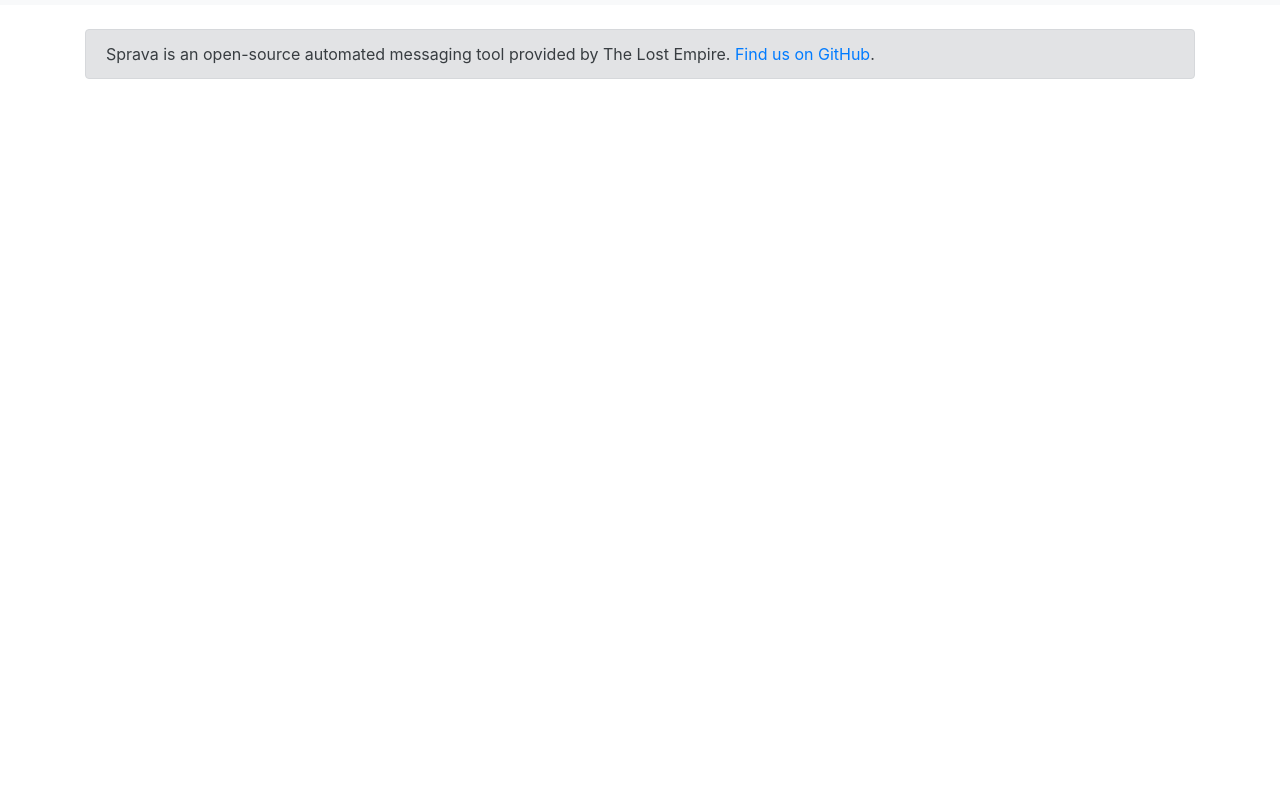
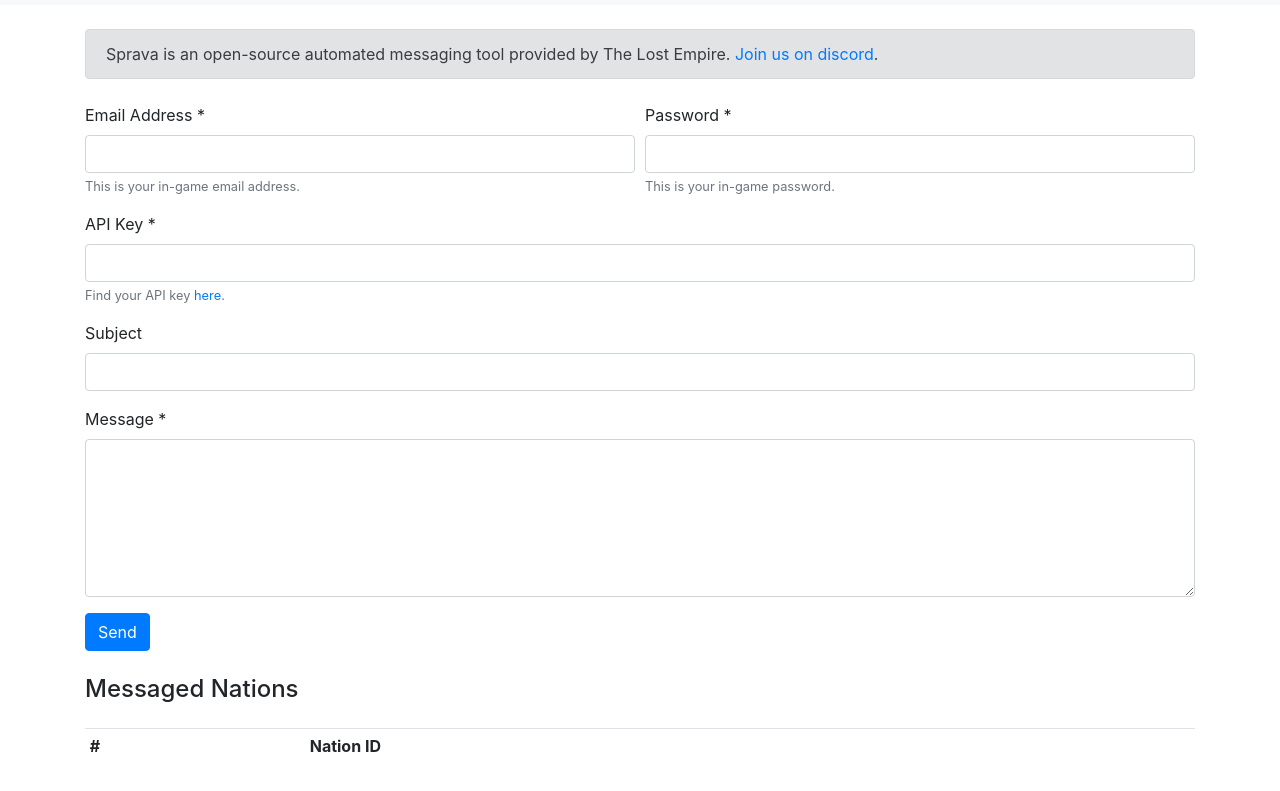
Before and after one commit to ArpitPy/Sprava, a plain HTML site: page index.html in a window 1280 px wide. Shown: the part 51-842 px from the top of the page. Before the commit the page ends 800 px from the top, so only its background shows below. Drawn offline with Linux system fonts and the light colour scheme.

Commit message:
Created webpage

```diff
--- a/index.html
+++ b/index.html
@@ -9,6 +9,8 @@
 
         <!-- Bootstrap CSS -->
         <link rel="stylesheet" href="css/bootstrap.min.css">
+
+        <link rel="stylesheet" href="css/stickyfooter.css">
 
         <title>Sprava - The Lost Empire</title>
     </head>
@@ -24,12 +26,55 @@
 
         <div class="container">
             <div class="alert alert-secondary my-4" role="alert">
-                Sprava is an open-source automated messaging tool provided by The Lost Empire. <a href="https://github.com/The-Lost-Empire/Sprava" rel="noopener noreferrer" target="_blank">Find us on GitHub</a>.
+                Sprava is an open-source automated messaging tool provided by The Lost Empire. <a href="https://discord.gg/2sF9rYj" rel="noopener noreferrer" target="_blank">Join us on discord</a>.
             </div>
+        </div>
+
+        <div class="container">
+            <form>
+                <div class="form-row">
+                    <div class="form-group col-md-6">
+                        <label for="InputEmail">Email Address *</label>
+                        <input type="email" class="form-control" id="InputEmail" aria-describedby="emailHelp">
+                        <small id="emailHelp" class="form-text text-muted">This is your in-game email address.</small>
+                    </div>
+                    <div class="form-group col-md-6">
+                        <label for="InputPassword">Password *</label>
+                        <input type="password" class="form-control" id="InputPassword" aria-describedby="passwordHelp">
+                        <small id="passwordHelp" class="form-text text-muted">This is your in-game password.</small>
+                    </div>
+                </div>
+                <div class="form-group">
+                    <label for="InputAPIKey">API Key *</label>
+                    <input type="text" class="form-control" id="InputAPIKey" aria-describedby="apiKeyHelp" maxlength="14">
+                    <small id="apiKeyHelp" class="form-text text-muted">Find your API key <a href="https://politicsandwar.com/account/" rel="noopener noreferrer" target="_blank">here</a>.</small>
+                </div>
+                <div class="form-group">
+                    <label for="InputMessageSubject">Subject</label>
+                    <input type="text" class="form-control" id="InputMessageSubject" maxlength="60">
+                </div>
+                <div class="form-group">
+                    <label for="InputMessageBody">Message *</label>
+                    <textarea class="form-control" id="InputMessageBody" rows="6" maxlength="8000"></textarea>
+                </div>
+                <button type="button" class="btn btn-primary" id="btnSend" onclick="SendButtonClicked();">
+                    Send
+                </button>
+            </form>
+
+            <h4 class="my-4">Messaged Nations</h4>
+            <table class="table table-sm my-4" id="tableNationLog">
+                <tr>
+                    <th scope="col">#</th>
+                    <th scope="col">Nation ID</th>
+                </tr>
+            </table>
         </div>
 
         <!-- JavaScript -->
         <script type="application/javascript" src="js/jquery-3.5.1.min.js"></script>
         <script type="application/javascript" src="js/bootstrap.bundle.min.js"></script>
+
+        <script type="application/javascript" src="messenger.js"></script>
     </body>
 </html>
--- /dev/null
+++ b/messenger.js
@@ -0,0 +1,28 @@
+function SendButtonClicked() {
+    // Disable inputs
+    $('#InputEmail').prop("disabled", true);
+    $('#InputPassword').prop("disabled", true);
+    $('#InputAPIKey').prop("disabled", true);
+    $('#InputMessageSubject').prop("disabled", true);
+    $('#InputMessageBody').prop("disabled", true);
+    // Disable send button
+    $('#btnSend').prop("disabled", true);
+    // Show spinner on send button
+    $('#btnSend').html(
+        `<span class="spinner-border spinner-border-sm" role="status" aria-hidden="true"></span> Sending...`
+    );
+
+
+
+}
+
+
+
+function AddNationToLog(No, nationID) {
+    var table = document.getElementById("tableNationLog");
+    var row = table.insertRow(1);
+    var cell1 = row.insertCell(0);
+    var cell2 = row.insertCell(1);
+    cell1.innerHTML = No;
+    cell2.innerHTML = nationID;
+}
```
